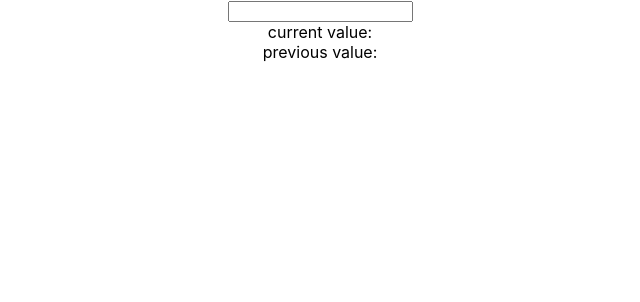
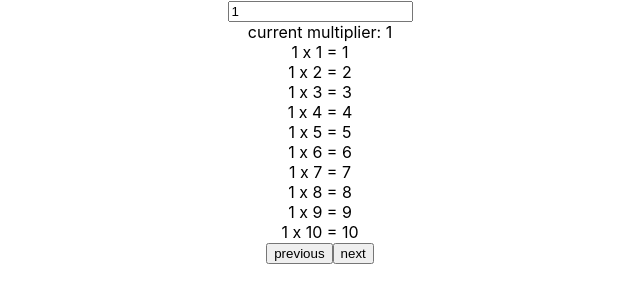
Before and after one commit to AhmadBShaik/hooks-grind, a React (Create React App) app: page / in a window 1280 px wide. Shown: the top 302 px of the page, without its empty margins (320-960 px from the left). Built offline with nearby package versions, Linux system fonts and the light colour scheme; the HTML template or start-up script is replaced by a standard one.

Commit message:
practiced useReducer hook

```diff
--- a/src/App.tsx
+++ b/src/App.tsx
@@ -5,6 +5,7 @@ import {
   UseEffectSample3,
   UseEffectSample4,
 } from "./components/use-effect-hook";
+import { MathTables, UseReducerSample1 } from "./components/use-reducer-hook";
 import { UseRefSample1, UseRefSample2 } from "./components/use-ref-hook";
 import {
   UseStateSample1,
@@ -27,7 +28,9 @@ function App() {
       {/* <UseEffectSample3/> */}
       {/* <UseEffectSample4/> */}
       {/* <UseRefSample1 /> */}
-      <UseRefSample2 />
+      {/* <UseRefSample2 /> */}
+      {/* <UseReducerSample1/> */}
+      <MathTables />
     </div>
   );
 }
--- /dev/null
+++ b/src/components/use-reducer-hook/index.ts
@@ -0,0 +1,2 @@
+export * from "./use-reducer-sample-1";
+export * from "./math-tables";
--- /dev/null
+++ b/src/components/use-reducer-hook/math-tables.tsx
@@ -0,0 +1,68 @@
+import React from "react";
+
+type TableState = {
+  num: number;
+};
+
+type TableActions =
+  | { type: "NEXT_TABLE" }
+  | { type: "PREVIOUS_TABLE" }
+  | { type: "CUSTOM_TABLE"; payload: { num: number } };
+
+const tableReducer = (state: TableState, action: TableActions) => {
+  switch (action.type) {
+    case "NEXT_TABLE":
+      return { num: state.num + 1 };
+    case "PREVIOUS_TABLE":
+      return { num: state.num - 1 };
+    case "CUSTOM_TABLE":
+      return { num: action.payload.num };
+  }
+};
+
+const initialState: TableState = {
+  num: 1,
+};
+export const MathTables: React.FC = () => {
+  const [tableState, tableDispatch] = React.useReducer(
+    tableReducer,
+    initialState
+  );
+
+  return (
+    <div>
+      <div>
+        <input
+          type="number"
+          value={tableState.num}
+          onChange={(e) =>
+            tableDispatch({
+              type: "CUSTOM_TABLE",
+              payload: { num: parseInt(e.target.value) },
+            })
+          }
+        />
+      </div>
+      {!isNaN(tableState.num) && (
+        <div>
+          <div> current multiplier: {tableState.num}</div>
+          <div>
+            {[1, 2, 3, 4, 5, 6, 7, 8, 9, 10].map((num) => (
+              <div>
+                {`${tableState.num} x ${num} = ${tableState.num * num}`}
+              </div>
+            ))}
+          </div>
+          <div>
+            <button onClick={() => tableDispatch({ type: "PREVIOUS_TABLE" })}>
+              previous
+            </button>
+            <button onClick={() => tableDispatch({ type: "NEXT_TABLE" })}>
+              next
+            </button>
+          </div>
+        </div>
+      )}
+    </div>
+  );
+};
--- /dev/null
+++ b/src/components/use-reducer-hook/use-reducer-sample-1.tsx
@@ -0,0 +1,94 @@
+import React from "react";
+
+type CounterState = {
+  value: number;
+  varying_number: number;
+};
+
+type CounterAction =
+  | { type: "INCREMENT" }
+  | { type: "DECREMENT" }
+  | { type: "RESET" }
+  | { type: "RESET_VARYING_NUMBER" }
+  | { type: "RESET_TO_DEFAULTS" }
+  | { type: "SET_VARYING_NUMBER"; payload: { varying_number: number } };
+
+const CounterReducer = (
+  state: CounterState,
+  action: CounterAction
+): CounterState => {
+  switch (action.type) {
+    case "INCREMENT":
+      return { ...state, value: state.value + state.varying_number };
+    case "DECREMENT":
+      return { ...state, value: state.value - state.varying_number };
+    case "RESET":
+      return { ...state, value: 0 };
+    case "SET_VARYING_NUMBER":
+      return { ...state, varying_number: action.payload.varying_number };
+    case "RESET_VARYING_NUMBER":
+      return { ...state, varying_number: 1 };
+    case "RESET_TO_DEFAULTS":
+      return initialCounterState;
+  }
+};
+
+const initialCounterState: CounterState = {
+  value: 0,
+  varying_number: 1,
+};
+
+export const UseReducerSample1: React.FC = () => {
+  const [counterState, counterDispatch] = React.useReducer(
+    CounterReducer,
+    initialCounterState
+  );
+
+  return (
+    <div>
+      <div style={{ marginTop: 6 }}>
+        <button onClick={() => counterDispatch({ type: "RESET_TO_DEFAULTS" })}>
+          reset to defaults
+        </button>
+        {/* <button>set custom varying number</button> */}
+      </div>
+      <div style={{ margin: 6 }}>
+        <input
+          value={counterState.varying_number}
+          type="number"
+          onChange={(e) =>
+            counterDispatch({
+              type: "SET_VARYING_NUMBER",
+              payload: { varying_number: parseInt(e.target.value) },
+            })
+          }
+        />
+        <button
+          onClick={() => counterDispatch({ type: "RESET_VARYING_NUMBER" })}
+        >
+          reset varying number
+        </button>
+      </div>
+      <div style={{ marginTop: 6 }}>{counterState.value}</div>
+      <div style={{ marginTop: 6 }}>
+        <button
+          style={{ margin: 6 }}
+          onClick={() => counterDispatch({ type: "DECREMENT" })}
+        >
+          Decrement
+        </button>
+        <button
+          style={{ margin: 6 }}
+          onClick={() => counterDispatch({ type: "INCREMENT" })}
+        >
+          Increment
+        </button>
+      </div>
+      <div style={{ marginTop: 6 }}>
+        <button onClick={() => counterDispatch({ type: "RESET" })}>
+          Reset
+        </button>
+      </div>
+    </div>
+  );
+};
```
